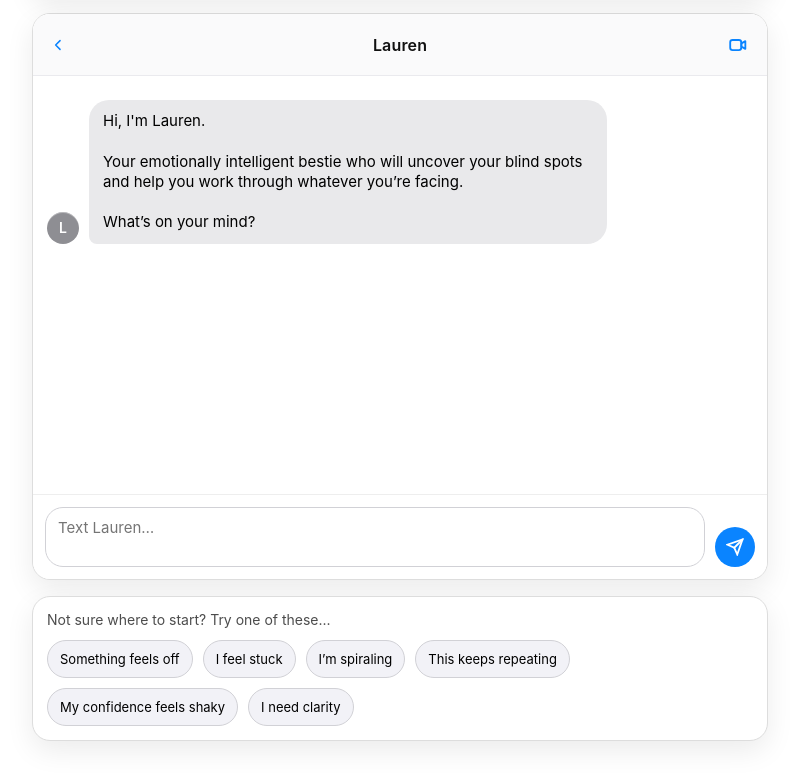
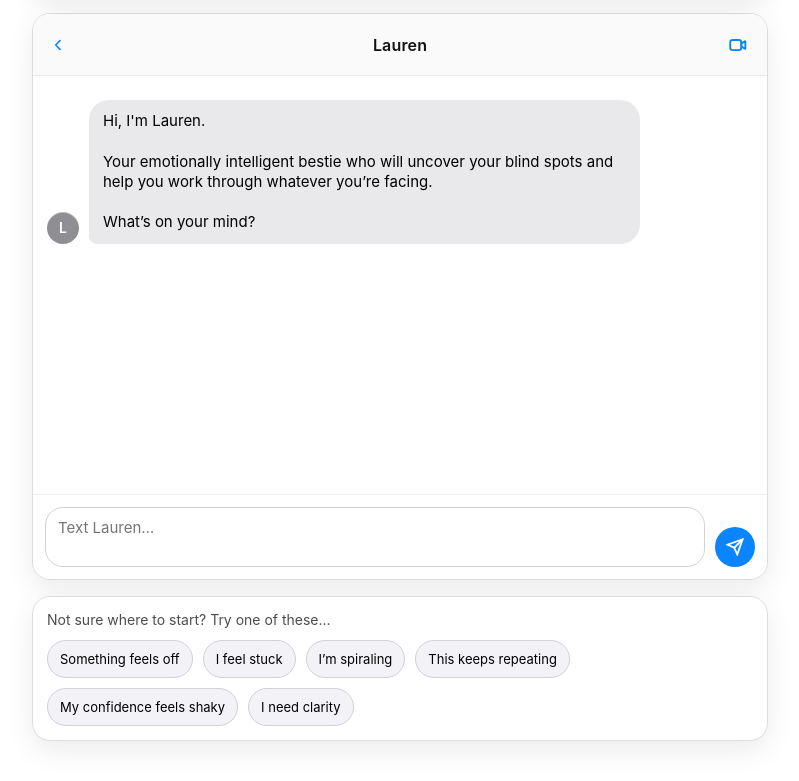
Before and after one commit to LadyBug8887/imprint-analyzer, a website: page FRONTEND/index.html in a window 1280 px wide. Shown: the part 148-929 px from the top of the page, without its empty margins (240-1039 px from the left). Drawn offline with Linux system fonts and the light colour scheme.

Commit message:
Normalize stack width for identical bubble wrapping

```diff
--- a/FRONTEND/index.html
+++ b/FRONTEND/index.html
@@ -204,18 +204,20 @@ body{
   display:flex;
   flex-direction:column;
   gap:4px;
+  max-width:78%;
 }
+
 .stack.user{
   align-items:flex-end;
-  max-width:100%;
+}
+
+.stack.assistant{
+  align-items:flex-start;
 }
 
 
-.stack.assistant{ align-items:flex-start; }
-
 .bubble{
   width:fit-content;
-  max-width:78%;
   padding:11px 14px;
   border-radius:20px;
   font-size:15px;
@@ -223,7 +225,6 @@ body{
   white-space:pre-wrap;
   word-break:break-word;
   text-align:left;
-  display:inline-block;
 }
 
 
```
